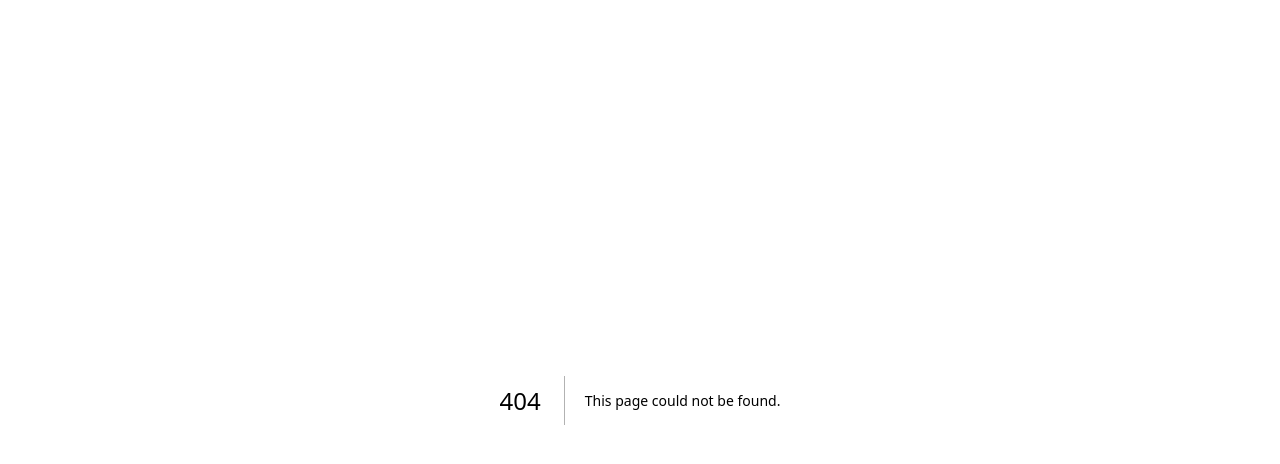
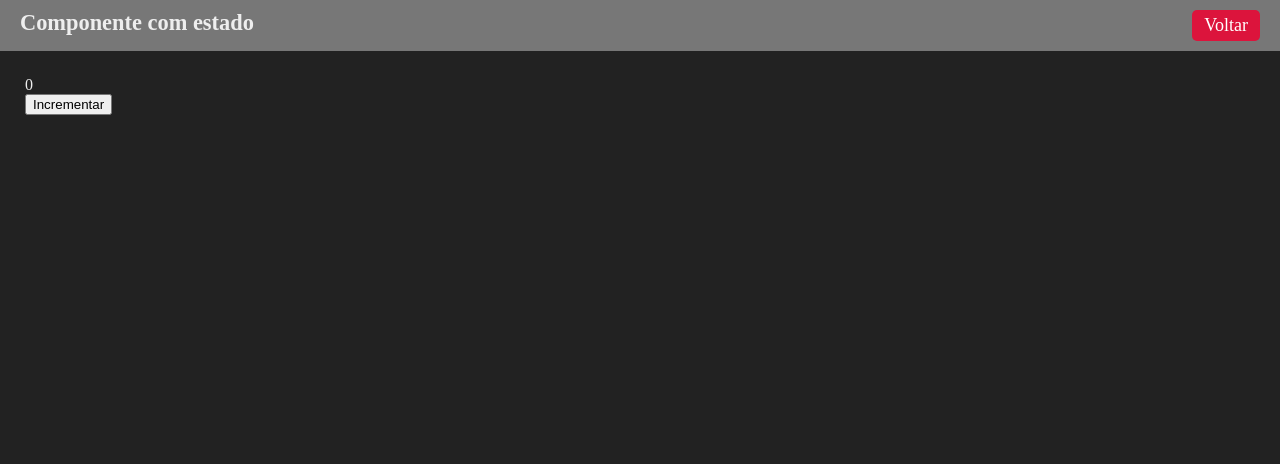
Before and after one commit to Anaportfolio/ProjecNextJs, a Next.js app: page /estado in a window 1280 px wide. Before the commit this address had no page. Shown: the top 464 px of the page. Built offline with nearby package versions, Linux system fonts and the light colour scheme.

Commit message:
Component with State

```diff
--- a/src/pages/cliente/[codigo].jsx
+++ b/src/pages/cliente/[codigo].jsx
@@ -1,6 +1,5 @@
 import Layout from "@/components/Layout";
 import { useRouter } from "next/router";
-import { useEffect } from "react";
 
 // Navegação Dinâmica -> colocar o nome do arquivo entre [ ], para a navegação dinâmica
     // [nome_arquivo.jsx]
--- /dev/null
+++ b/src/pages/estado.jsx
@@ -0,0 +1,20 @@
+import Layout from "@/components/Layout";
+import { useState } from "react";
+
+export default function Estado(){
+
+
+    const [numero, setNumero] = useState(0)
+
+    function incrementar(){
+        setNumero(numero + 1
+        )
+    }
+
+    return(
+        <Layout titulo='Componente com estado'>
+            <div>{numero}</div>
+            <button onClick={incrementar}>Incrementar</button>
+        </Layout>
+    )
+}
--- a/src/pages/index.jsx
+++ b/src/pages/index.jsx
@@ -12,6 +12,7 @@
            <Navegador destino= '/app' texto='Exemplo' cor="darkviolet"></Navegador>
            <Navegador destino='/jsx' texto='JSX' cor="crimson"></Navegador>
            <Navegador destino='/cliente/123' texto='Navegação Dinâmica' cor='#02695e'></Navegador>
+           <Navegador destino='/estado' texto='Componente com estado' cor='pink'></Navegador>
         </div>
     )
 }
```
